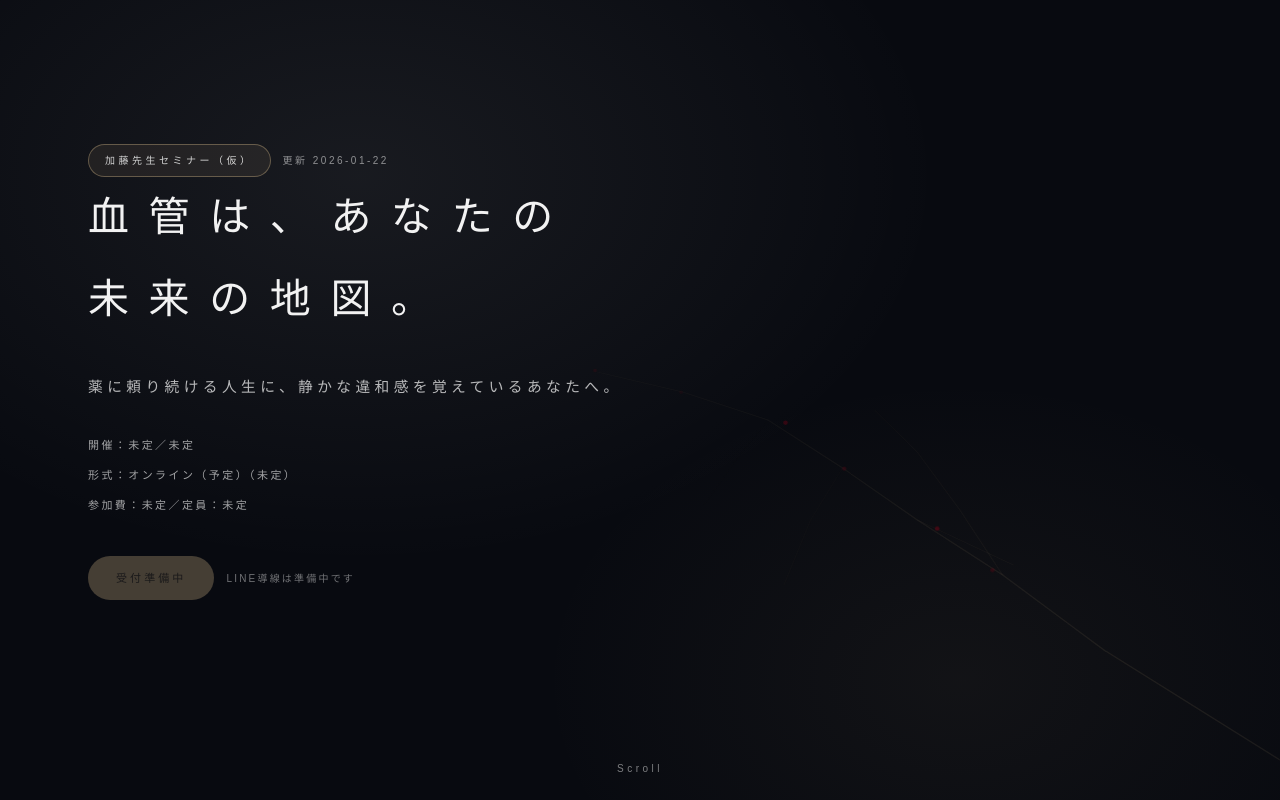
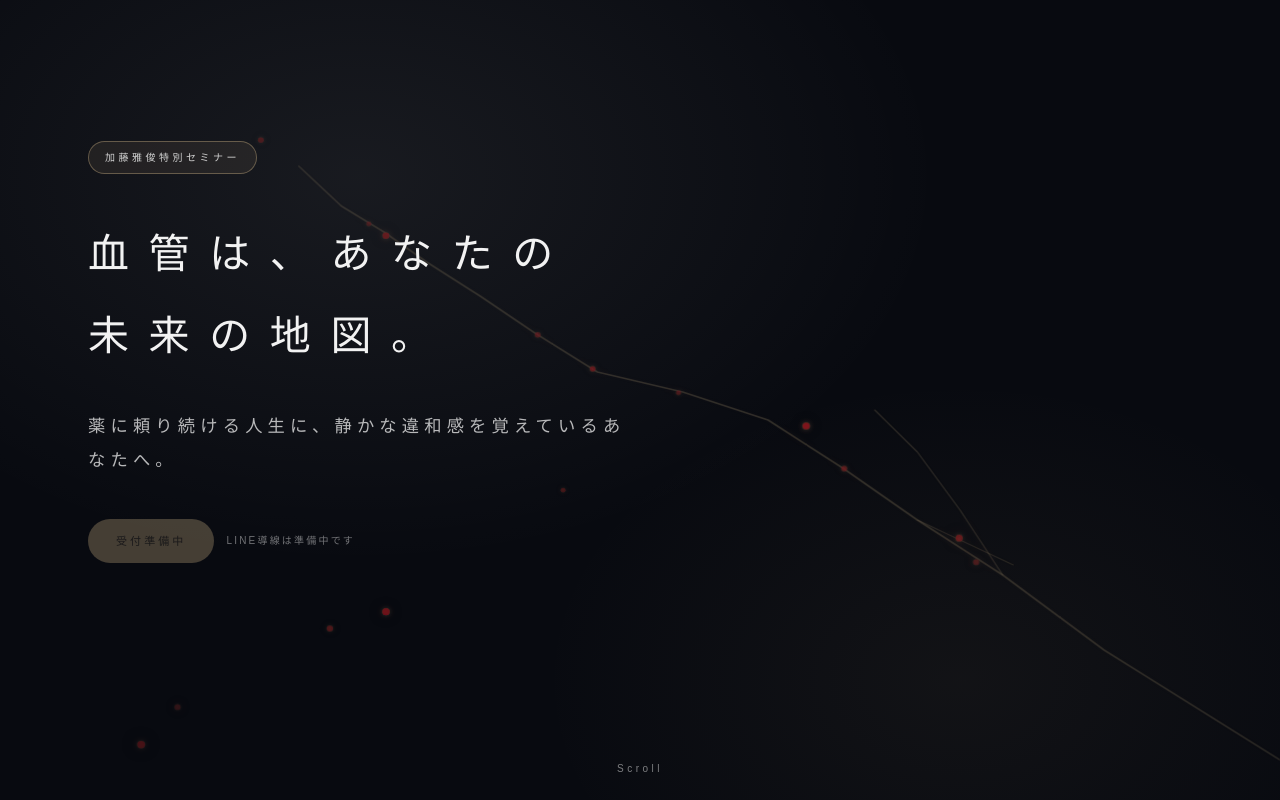
Before and after one commit to takakomaki/kekkankakumei, a Next.js app in the folder app-web/: page / in a window 1280 px wide. Shown: the top 800 px of the page. Built offline with nearby package versions, Linux system fonts and the light colour scheme.

Commit message:
﻿Polish hero visuals and update seminar title
- Emphasize vascular line and pulse effects
- Remove extra branches over subcopy
- Rename seminar title to 加藤雅俊特別セミナー

```diff
--- a/app-web/app/components/sections/hero-section.tsx
+++ b/app-web/app/components/sections/hero-section.tsx
@@ -23,40 +23,54 @@ export function HeroSection() {
           aria-label=""
         >
           <defs>
-            {/* Mist-like reveal (stronger near bottom-right) */}
-            <radialGradient id="vc-mist" cx="92%" cy="88%" r="78%">
+            {/* Mist-like reveal (balanced to show up-left too) */}
+            <radialGradient id="vc-mist" cx="62%" cy="56%" r="96%">
               <stop offset="0%" stopColor="white" stopOpacity="0.98" />
-              <stop offset="35%" stopColor="white" stopOpacity="0.7" />
-              <stop offset="65%" stopColor="white" stopOpacity="0.35" />
-              <stop offset="100%" stopColor="white" stopOpacity="0.08" />
+              <stop offset="45%" stopColor="white" stopOpacity="0.78" />
+              <stop offset="82%" stopColor="white" stopOpacity="0.36" />
+              <stop offset="100%" stopColor="white" stopOpacity="0.16" />
             </radialGradient>
             <mask id="vc-reveal">
               <rect width="1200" height="800" fill="url(#vc-mist)" />
             </mask>
 
             <linearGradient id="vc-gold" x1="1200" y1="800" x2="560" y2="380">
-              <stop offset="0%" stopColor="#B8A178" stopOpacity="0.95" />
-              <stop offset="55%" stopColor="#B8A178" stopOpacity="0.48" />
-              <stop offset="100%" stopColor="#B8A178" stopOpacity="0.18" />
+              <stop offset="0%" stopColor="#B8A178" stopOpacity="1" />
+              <stop offset="62%" stopColor="#B8A178" stopOpacity="0.62" />
+              <stop offset="100%" stopColor="#B8A178" stopOpacity="0.26" />
             </linearGradient>
 
             <filter id="vc-soft" x="-20%" y="-20%" width="140%" height="140%">
-              <feGaussianBlur stdDeviation="0.55" result="blur" />
+              <feGaussianBlur stdDeviation="0.7" result="blur" />
               <feColorMatrix
                 in="blur"
                 type="matrix"
                 values="1 0 0 0 0  0 1 0 0 0  0 0 1 0 0  0 0 0 0.9 0"
               />
+              <feDropShadow
+                dx="0"
+                dy="0"
+                stdDeviation="2.2"
+                floodColor="#B8A178"
+                floodOpacity="0.28"
+              />
+              <feDropShadow
+                dx="0"
+                dy="0"
+                stdDeviation="7.5"
+                floodColor="#B8A178"
+                floodOpacity="0.14"
+              />
             </filter>
           </defs>
 
-            <g mask="url(#vc-reveal)" filter="url(#vc-soft)" opacity="0.92">
+            <g mask="url(#vc-reveal)" filter="url(#vc-soft)" opacity="0.98">
             {/* Main chart line */}
             <path
-              d="M1200 760 L1035 650 L940 575 L860 520 L790 468 L720 420 L640 392 L560 372"
+              d="M1200 760 L1035 650 L940 575 L860 520 L790 468 L720 420 L640 392 L560 372 L500 332 L450 296 L400 262 L360 232 L320 206 L300 186 L280 166"
               fill="none"
               stroke="url(#vc-gold)"
-              strokeWidth="1"
+              strokeWidth="1.6"
               strokeLinecap="round"
               strokeLinejoin="round"
             />
@@ -66,37 +80,19 @@ export function HeroSection() {
               d="M940 575 L900 510 L860 452 L820 410"
               fill="none"
               stroke="url(#vc-gold)"
-              strokeWidth="0.9"
+              strokeWidth="1.15"
               strokeLinecap="round"
               strokeLinejoin="round"
-              opacity="0.8"
+              opacity="0.9"
             />
             <path
               d="M860 520 L900 540 L950 565"
               fill="none"
               stroke="url(#vc-gold)"
-              strokeWidth="0.85"
+              strokeWidth="1.05"
               strokeLinecap="round"
               strokeLinejoin="round"
-              opacity="0.55"
-            />
-            <path
-              d="M790 468 L760 520 L735 585"
-              fill="none"
-              stroke="url(#vc-gold)"
-              strokeWidth="0.85"
-              strokeLinecap="round"
-              strokeLinejoin="round"
-              opacity="0.55"
-            />
-            <path
-              d="M720 420 L690 460 L660 505"
-              fill="none"
-              stroke="url(#vc-gold)"
-              strokeWidth="0.8"
-              strokeLinecap="round"
-              strokeLinejoin="round"
-              opacity="0.42"
+              opacity="0.75"
             />
 
             {/* Carmine pulse points */}
@@ -104,7 +100,7 @@ export function HeroSection() {
               <circle
                 cx="940"
                 cy="575"
-                r="2.2"
+                r="3.1"
                 className="vc-breath"
                 style={{ animationDuration: "5.6s" }}
                 fill="#960018"
@@ -112,7 +108,7 @@ export function HeroSection() {
               <circle
                 cx="860"
                 cy="520"
-                r="2.0"
+                r="2.9"
                 className="vc-breath"
                 style={{ animationDuration: "4.8s" }}
                 fill="#960018"
@@ -120,7 +116,7 @@ export function HeroSection() {
               <circle
                 cx="790"
                 cy="468"
-                r="2.0"
+                r="2.8"
                 className="vc-breath"
                 style={{ animationDuration: "5.2s" }}
                 fill="#960018"
@@ -128,7 +124,7 @@ export function HeroSection() {
               <circle
                 cx="720"
                 cy="420"
-                r="1.9"
+                r="2.7"
                 className="vc-breath"
                 style={{ animationDuration: "4.4s" }}
                 fill="#960018"
@@ -136,7 +132,7 @@ export function HeroSection() {
               <circle
                 cx="640"
                 cy="392"
-                r="1.8"
+                r="2.6"
                 className="vc-breath"
                 style={{ animationDuration: "6.0s" }}
                 fill="#960018"
@@ -144,7 +140,87 @@ export function HeroSection() {
               <circle
                 cx="560"
                 cy="372"
-                r="1.7"
+                r="2.4"
+                className="vc-breath"
+                style={{ animationDuration: "4.9s" }}
+                fill="#960018"
+              />
+            </g>
+
+            {/* Bottom-left pulses (to feel like it starts from lower-left) */}
+            <g>
+              <circle
+                cx="120"
+                cy="740"
+                r="3.2"
+                className="vc-breath"
+                style={{ animationDuration: "5.9s" }}
+                fill="#960018"
+              />
+              <circle
+                cx="220"
+                cy="680"
+                r="3.0"
+                className="vc-breath"
+                style={{ animationDuration: "4.6s" }}
+                fill="#960018"
+              />
+              <circle
+                cx="320"
+                cy="620"
+                r="2.9"
+                className="vc-breath"
+                style={{ animationDuration: "5.1s" }}
+                fill="#960018"
+              />
+              <circle
+                cx="420"
+                cy="560"
+                r="2.7"
+                className="vc-breath"
+                style={{ animationDuration: "4.3s" }}
+                fill="#960018"
+              />
+              <circle
+                cx="520"
+                cy="500"
+                r="2.6"
+                className="vc-breath"
+                style={{ animationDuration: "6.2s" }}
+                fill="#960018"
+              />
+            </g>
+
+            {/* Pulses near the extended up-left segment */}
+            <g>
+              <circle
+                cx="500"
+                cy="332"
+                r="2.8"
+                className="vc-breath"
+                style={{ animationDuration: "5.4s" }}
+                fill="#960018"
+              />
+              <circle
+                cx="400"
+                cy="262"
+                r="2.7"
+                className="vc-breath"
+                style={{ animationDuration: "4.7s" }}
+                fill="#960018"
+              />
+              <circle
+                cx="320"
+                cy="206"
+                r="2.6"
+                className="vc-breath"
+                style={{ animationDuration: "5.8s" }}
+                fill="#960018"
+              />
+              <circle
+                cx="280"
+                cy="166"
+                r="2.5"
                 className="vc-breath"
                 style={{ animationDuration: "4.9s" }}
                 fill="#960018"
@@ -159,7 +235,7 @@ export function HeroSection() {
         <div className="w-full">
           <div className="relative pt-[14svh] sm:pt-[16svh] lg:pt-[18svh]">
             <div className="max-w-[34rem]">
-              <div className="inline-flex items-center gap-3">
+              <div className="-mt-4 inline-flex items-center sm:-mt-6">
                 <span
                   className="rounded-full border border-[#B8A178]/45 bg-[#B8A178]/10 px-4 py-2 text-[10px] tracking-[0.35em] text-[#F2F2F2]/85"
                   style={{
@@ -170,12 +246,9 @@ export function HeroSection() {
                 >
                   {seminar.title}
                 </span>
-                <span className="text-[10px] tracking-[0.25em] text-[#F2F2F2]/55">
-                  更新 {seminar.updatedAt}
-                </span>
               </div>
               <h1
-                className="text-[#F2F2F2] font-extralight leading-[2] tracking-[0.48em]"
+                className="mt-10 text-[#F2F2F2] font-extralight leading-[2] tracking-[0.48em]"
                 style={{
                   fontFamily:
                     '"Hiragino Mincho ProN","Yu Mincho","YuMincho","MS Mincho",serif',
@@ -191,24 +264,11 @@ export function HeroSection() {
                   fontFamily:
                     '"Hiragino Mincho ProN","Yu Mincho","YuMincho","MS Mincho",serif',
                   fontWeight: 200,
-                  fontSize: "clamp(13px, 1.15vw, 16px)",
+                  fontSize: "clamp(15px, 1.35vw, 18px)",
                 }}
               >
                 薬に頼り続ける人生に、静かな違和感を覚えているあなたへ。
               </p>
-
-              <div className="mt-8 space-y-2 text-[11px] leading-[2] tracking-[0.22em] text-[#F2F2F2]/65">
-                <div>
-                  開催：{seminar.date}／{seminar.time}
-                </div>
-                <div>
-                  形式：{seminar.format}
-                  {seminar.venue ? `（${seminar.venue}）` : ""}
-                </div>
-                <div>
-                  参加費：{seminar.price}／定員：{seminar.capacity}
-                </div>
-              </div>
 
               <div className="mt-10 flex flex-col gap-3 sm:flex-row sm:items-center">
                 {isApplicationOpen ? (
@@ -276,19 +336,19 @@ export function HeroSection() {
           animation-name: vcBreath;
           animation-timing-function: ease-in-out;
           animation-iteration-count: infinite;
-          opacity: 0.48;
-          filter: drop-shadow(0 0 10px rgba(150, 0, 24, 0.55))
-            drop-shadow(0 0 18px rgba(150, 0, 24, 0.25));
+          opacity: 0.78;
+          filter: drop-shadow(0 0 14px rgba(200, 0, 32, 0.75))
+            drop-shadow(0 0 28px rgba(200, 0, 32, 0.35));
         }
         @keyframes vcBreath {
           0%,
           100% {
-            opacity: 0.35;
-            transform: scale(0.96);
+            opacity: 0.5;
+            transform: scale(0.9);
           }
           50% {
             opacity: 1;
-            transform: scale(1.16);
+            transform: scale(1.35);
           }
         }
       `}</style>
--- a/app-web/app/content/seminar.ts
+++ b/app-web/app/content/seminar.ts
@@ -44,7 +44,7 @@ export type SeminarInfo = {
  * 未確定項目は null / "未定" を入れておき、UI側で「受付準備中」等に変換します。
  */
 export const seminar: SeminarInfo = {
-  title: "加藤先生セミナー（仮）",
+  title: "加藤雅俊特別セミナー",
   subtitle: "血管からはじめる、薬に頼り続けない未来へ",
 
   applicationUrl: null,
```
Also changed, not shown: 1 other file (tests, documents, lock files or other folders).
